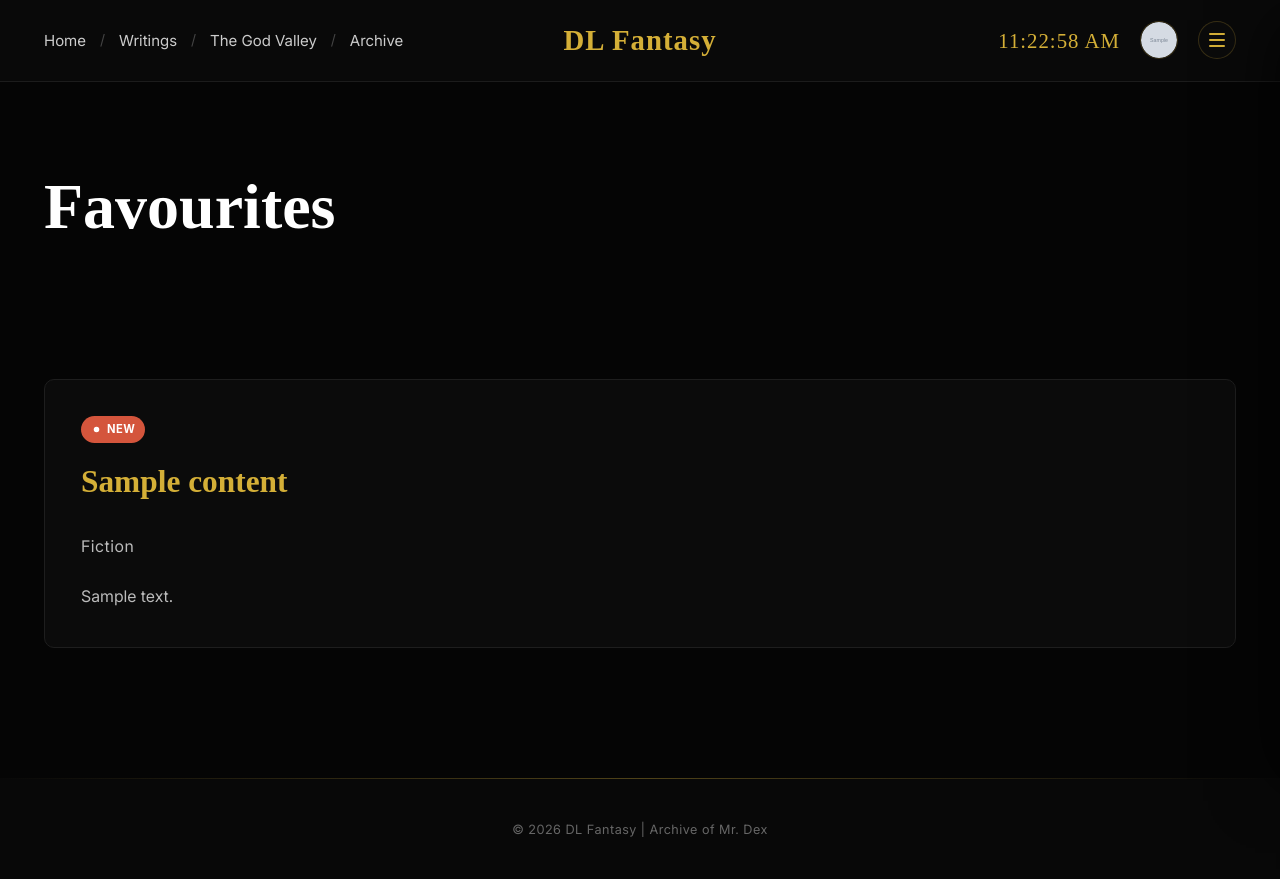
After one commit to shahbazkhan74659-crypto/DL_Fantasy, a Django app: page /favourites/ in a window 1280 px wide. The commit adds this page. Run offline with Django 5.2, Linux system fonts and the light colour scheme; a user stored in the database is signed in; data comes from the database, SQL or seed files in the repository; tables that the repository leaves empty hold one stand-in row (values such as "Sample post"); grey boxes marked "Sample" are stand-in pictures; some web fonts are replaced.

Commit message:
DL Fantasy

```diff
--- a/core/urls.py
+++ b/core/urls.py
@@ -14,6 +14,8 @@ urlpatterns = [
     path('godvalley/chapters/', views.godvalley_chapters, name='godvalley_chapters'),
     path('godvalley/<slug:slug>/', views.godvalley_detail, name='godvalley_detail'),
     path('search/', views.search, name='search'),
+    path('favourites/', views.favourites, name='favourites'),
+    path('favourites/<int:content_id>/toggle/', views.toggle_favourite, name='toggle_favourite'),
     path('feed/', LatestContentFeed(), name='feed'),
     path('archive/', views.archive, name='archive'),
     path('concepts/', views.concepts, name='concepts'),
--- a/core/views.py
+++ b/core/views.py
@@ -6,13 +6,13 @@ from django.contrib.auth import login as auth_login
 from django.contrib.auth.decorators import login_required
 from django.core.paginator import Paginator
 from django.db.models import Count, DurationField, ExpressionWrapper, F, Sum
-from django.http import Http404
+from django.http import Http404, JsonResponse
 from django.shortcuts import get_object_or_404, redirect, render
 from django.urls import reverse
 from django.utils import timezone
 from django.utils.http import url_has_allowed_host_and_scheme
 
-from upload.models import Content, News, ReadingHistory
+from upload.models import Content, Favourite, News, ReadingHistory
 from users.models import DeletedUser, User, VisitSession
 
 from . import google_oauth
@@ -66,12 +66,21 @@ def _record_reading_history(request, content):
         history.save()  # bumps auto_now viewed_at so re-reads float back to the top
 
 
+def _is_favourited(request, content):
+    if not request.user.is_authenticated:
+        return False
+    return Favourite.objects.filter(user=request.user, content=content).exists()
+
+
 def writings_detail(request, category, slug):
     if category not in WRITINGS_CATEGORIES:
         raise Http404("Unknown writings category")
     entry = get_object_or_404(Content, category=category, slug=slug, is_published=True)
     _record_reading_history(request, entry)
-    return render(request, 'writings_detail.html', {'entry': entry})
+    return render(request, 'writings_detail.html', {
+        'entry': entry,
+        'is_favourited': _is_favourited(request, entry),
+    })
 
 
 def godvalley_list(request):
@@ -110,7 +119,28 @@ def godvalley_detail(request, slug):
         'chapter': chapter,
         'prev_chapter': prev_chapter,
         'next_chapter': next_chapter,
+        'is_favourited': _is_favourited(request, chapter),
     })
+
+
+@login_required
+def toggle_favourite(request, content_id):
+    if request.method != 'POST':
+        raise Http404
+    content = get_object_or_404(Content, pk=content_id, is_published=True)
+    favourite, created = Favourite.objects.get_or_create(user=request.user, content=content)
+    if not created:
+        favourite.delete()
+    if request.headers.get('X-Requested-With') == 'XMLHttpRequest':
+        return JsonResponse({'is_favourited': created})
+    next_url = request.POST.get('next')
+    return redirect(_safe_next(request, next_url))
+
+
+@login_required
+def favourites(request):
+    items = Favourite.objects.filter(user=request.user).select_related('content')
+    return render(request, 'favourites.html', {'favourites': _paginate(request, items)})
 
 
 def search(request):
--- a/static/css/style.css
+++ b/static/css/style.css
@@ -429,10 +429,29 @@ input:focus-visible,
 /* HERO */
 
 .hero{
+    position:relative;
     min-height:90vh;
     display:flex;
     align-items:center;
     padding:0 var(--gutter);
+}
+
+.favourite-btn{
+    position:absolute;
+    top:var(--gutter);
+    right:var(--gutter);
+    z-index:5;
+}
+
+.favourite-btn.is-active{
+    background:var(--gold-dim);
+    border-color:var(--gold);
+    color:var(--gold);
+}
+
+.favourite-btn.is-active:hover{
+    background:var(--gold);
+    color:#0a0a0a;
 }
 
 /* On the homepage, the search bar above the hero already fills part of the viewport, so the
--- /dev/null
+++ b/static/js/favourite.js
@@ -0,0 +1,35 @@
+// FAVOURITE TOGGLE — heart button on detail pages
+//
+// One delegated listener handles every .favourite-form on the page, intercepting the submit
+// so toggling a favourite is a background fetch instead of a full page navigation/reload.
+
+document.addEventListener('submit', (e) => {
+
+    const form = e.target.closest('.favourite-form');
+
+    if (!form) return;
+
+    e.preventDefault();
+
+    const button = form.querySelector('.favourite-btn');
+    const csrfToken = form.querySelector('[name=csrfmiddlewaretoken]').value;
+
+    fetch(form.action, {
+        method: 'POST',
+        headers: {
+            'X-CSRFToken': csrfToken,
+            'X-Requested-With': 'XMLHttpRequest',
+        },
+        body: new FormData(form),
+    })
+        .then((response) => response.json())
+        .then((data) => {
+
+            button.classList.toggle('is-active', data.is_favourited);
+            button.setAttribute('aria-pressed', data.is_favourited ? 'true' : 'false');
+            button.setAttribute('aria-label', data.is_favourited ? 'Remove from favourites' : 'Add to favourites');
+
+            const svg = button.querySelector('svg');
+            svg.setAttribute('fill', data.is_favourited ? 'currentColor' : 'none');
+        });
+});
--- a/templates/_archive_card.html
+++ b/templates/_archive_card.html
@@ -1,4 +1,5 @@
 <a class="archive-card concept-card show" href="{{ url }}">
+    {% if show_new_badge %}{% include '_new_badge.html' %}{% endif %}
     <h3>{{ title_text }}</h3>
     {% if meta_text %}<p class="meta">{{ meta_text }}</p>{% endif %}
     <p>{{ body_text }}</p>
--- /dev/null
+++ b/templates/_new_badge.html
@@ -0,0 +1,10 @@
+{% comment %}
+"New" badge — marks the single most recent News card. News.Meta.ordering is '-created_at', so
+the caller only needs to include this on the first item of that queryset:
+
+    {% if forloop.first %}{% include '_new_badge.html' %}{% endif %}
+{% endcomment %}
+<span class="news-new-badge">
+    <svg viewBox="0 0 24 24" width="11" height="11" fill="currentColor"><circle cx="12" cy="12" r="6"></circle></svg>
+    New
+</span>
--- a/templates/base.html
+++ b/templates/base.html
@@ -78,10 +78,10 @@
                 <svg class="drawer-icon" viewBox="0 0 24 24" fill="none" stroke="currentColor" stroke-width="1.8" stroke-linecap="round" stroke-linejoin="round"><circle cx="12" cy="8" r="3.2"></circle><path d="M5 19.2c1.5-3.5 4.2-5.3 7-5.3s5.5 1.8 7 5.3"></path></svg>
                 <span>Profile</span>
             </a>
-            <button type="button" class="drawer-link">
+            <a href="{% url 'favourites' %}" class="drawer-link">
                 <svg class="drawer-icon" viewBox="0 0 24 24" fill="none" stroke="currentColor" stroke-width="1.8" stroke-linecap="round" stroke-linejoin="round"><path d="M12 20s-7-4.35-9.5-9A5.5 5.5 0 0 1 12 6a5.5 5.5 0 0 1 9.5 5c-2.5 4.65-9.5 9-9.5 9z"></path></svg>
                 <span>Favourite</span>
-            </button>
+            </a>
             <button type="button" class="drawer-link">
                 <svg class="drawer-icon" viewBox="0 0 24 24" fill="none" stroke="currentColor" stroke-width="1.8" stroke-linecap="round" stroke-linejoin="round"><path d="M6 3.5h12a1 1 0 0 1 1 1V21l-7-4-7 4V4.5a1 1 0 0 1 1-1z"></path></svg>
                 <span>Bookmarks</span>
@@ -141,6 +141,7 @@
 
     <script src="{% static 'js/main.js' %}"></script>
     <script src="{% static 'js/card-menu.js' %}"></script>
+    <script src="{% static 'js/favourite.js' %}"></script>
     {% block extra_js %}{% endblock %}
 
 </body>
--- /dev/null
+++ b/templates/favourites.html
@@ -0,0 +1,31 @@
+{% extends 'base.html' %}
+{% block title %}Favourites | DL Fantasy{% endblock %}
+{% block content %}
+
+<section class="hero hero-compact">
+    <div class="hero-content parallax">
+        <h1>Favourites</h1>
+    </div>
+</section>
+
+<section class="archive">
+    <div class="archive-grid">
+        {% for favourite in favourites %}
+        {% if favourite.content.category == 'godvalley' %}
+        {% url 'godvalley_detail' favourite.content.slug as favourite_url %}
+        {% else %}
+        {% url 'writings_detail' favourite.content.category favourite.content.slug as favourite_url %}
+        {% endif %}
+        {% if forloop.first and favourites.number == 1 %}
+        {% include '_archive_card.html' with url=favourite_url title_text=favourite.content.title meta_text=favourite.content.get_category_display body_text=favourite.content.excerpt show_new_badge=True %}
+        {% else %}
+        {% include '_archive_card.html' with url=favourite_url title_text=favourite.content.title meta_text=favourite.content.get_category_display body_text=favourite.content.excerpt %}
+        {% endif %}
+        {% empty %}
+        <p>No favourites yet — tap the heart on any story or chapter to add it here.</p>
+        {% endfor %}
+    </div>
+    {% include '_pagination.html' with page_obj=favourites %}
+</section>
+
+{% endblock %}
--- a/templates/godvalley_detail.html
+++ b/templates/godvalley_detail.html
@@ -2,6 +2,7 @@
 {% block content %}
 
 <section class="hero">
+    {% include '_favourite_button.html' with content=chapter is_favourited=is_favourited %}
     <div class="hero-content parallax">
         <h1>
             Chapter {{ chapter.chapter_number }} — {{ chapter.title }}
--- a/templates/writings_detail.html
+++ b/templates/writings_detail.html
@@ -2,6 +2,7 @@
 {% block content %}
 
 <section class="hero">
+    {% include '_favourite_button.html' with content=entry is_favourited=is_favourited %}
     <div class="hero-content parallax">
         <h1>{{ entry.title }}</h1>
         <p class="meta">{{ entry.get_category_display }} · {{ entry.created_at|date:"F j, Y" }}</p>
--- a/upload/models.py
+++ b/upload/models.py
@@ -71,6 +71,27 @@ class ReadingHistory(models.Model):
         return f"{self.user} read {self.content}"
 
 
+class Favourite(models.Model):
+    """One row per (user, content) a visitor has hearted on a detail page — toggled from
+    core.views.toggle_favourite, deduped the same way ReadingHistory is (a real unique
+    constraint), and surfaced as the "Favourites" page linked from the side drawer.
+    """
+    user = models.ForeignKey(
+        settings.AUTH_USER_MODEL, on_delete=models.CASCADE, related_name='favourites',
+    )
+    content = models.ForeignKey(Content, on_delete=models.CASCADE, related_name='+')
+    created_at = models.DateTimeField(auto_now_add=True)
+
+    class Meta:
+        ordering = ['-created_at']
+        constraints = [
+            models.UniqueConstraint(fields=['user', 'content'], name='unique_user_content_favourite'),
+        ]
+
+    def __str__(self):
+        return f"{self.user} favourited {self.content}"
+
+
 class News(models.Model):
     """Short dispatches/announcements — deliberately separate from Content, not another
     category on it: no chapters, no long-form body, just title/tag/body created via the
```
Also changed, not shown: templates/_favourite_button.html (added, +27 -0 lines), templates/news.html (+1 -6 lines), upload/admin.py (+9 -1 lines), upload/migrations/0008_favourite.py (added).
